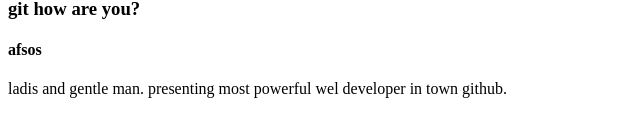
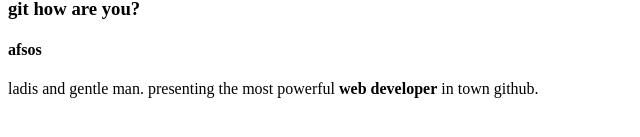
Before and after one commit to shakawathridoy/ph-practice, a plain HTML site: page 2nd.html in a window 1280 px wide. Shown: the part 129-266 px from the top of the page, without its empty margins (0-640 px from the left). Drawn offline with Linux system fonts and the light colour scheme.

Commit message:
please ho ja

```diff
--- a/2nd.html
+++ b/2nd.html
@@ -20,7 +20,7 @@
         afsos
     </h4>
     <p>
-        ladis and gentle man. presenting most powerful wel developer in town github.
+        ladis and gentle man. presenting the most powerful <b>web developer</b> in town github.
     </p>
 
 </body>
```
